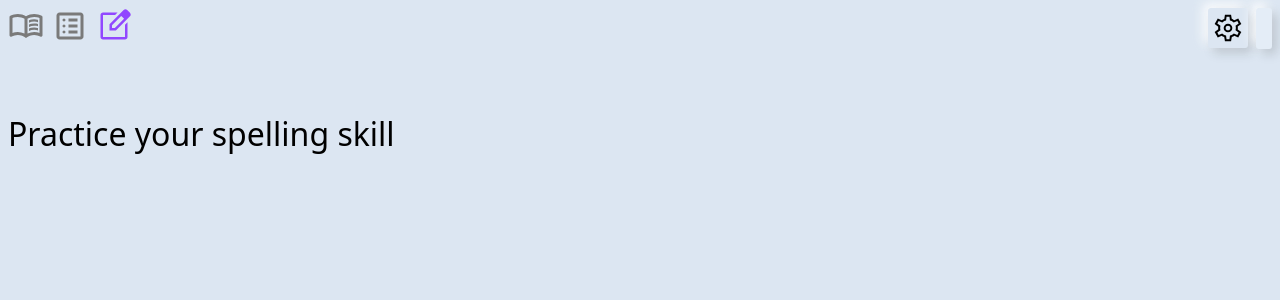
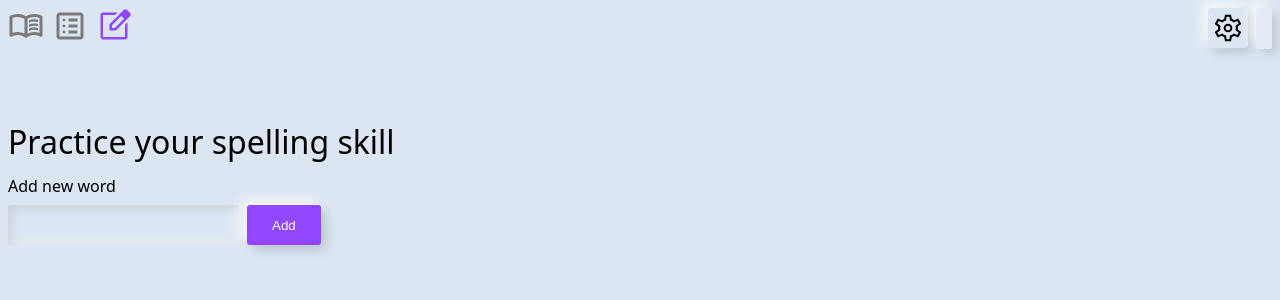
Before and after one commit to NaMax66/word-cards, a Vue app: page /spelling in a window 1280 px wide. Shown: the top 300 px of the page. Built offline with nearby package versions, Linux system fonts and the light colour scheme.

Commit message:
add form

```diff
--- a/src/assets/atomic.scss
+++ b/src/assets/atomic.scss
@@ -79,6 +79,10 @@
   padding: calc(var(--space) * 3) !important;
 }
 
+.p-2 {
+  padding: calc(var(--space) * 2) !important;
+}
+
 .p-1 {
   padding: var(--space) !important;
 }
--- a/src/views/SpellingView.vue
+++ b/src/views/SpellingView.vue
@@ -1,10 +1,33 @@
 <script setup lang="ts">
+  import { ref } from 'vue'
+  import ButtonBase from '@/components/base/BaseButton.vue'
 
+  const word = ref()
+  const allWords = ref<string[]>([])
+
+  function addNewWord() {
+    allWords.value.push(word.value)
+    word.value = null
+  }
 </script>
 
 <template>
   <main class="container spelling">
-    <h1 class="spelling__header">Practice your spelling skill</h1>
+    <div class="p-2">
+      <h1 class="spelling__header">Practice your spelling skill</h1>
+      <ul>
+        <li v-for="word in allWords" :key="word">{{ word }}</li>
+      </ul>
+      <form @submit.prevent="addNewWord">
+        <label for="add" class="d-block mt-3 mb-2">
+          Add new word
+        </label>
+        <div class="d-flex gap-2">
+          <input v-model="word" class="textarea-base" name="add" required />
+          <button-base class="submit-btn" type="submit" theme="accent">Add</button-base>
+        </div>
+      </form>
+    </div>
   </main>
 </template>
 
@@ -13,7 +36,13 @@
 
 .spelling {
   &__header {
-    padding: 112px 8px 8px;
+    padding-top: 112px;
   }
 }
+
+.submit-btn {
+  height: 4rem;
+  flex-shrink: 0;
+  padding: 0 2.5rem;
+}
 </style>
```
